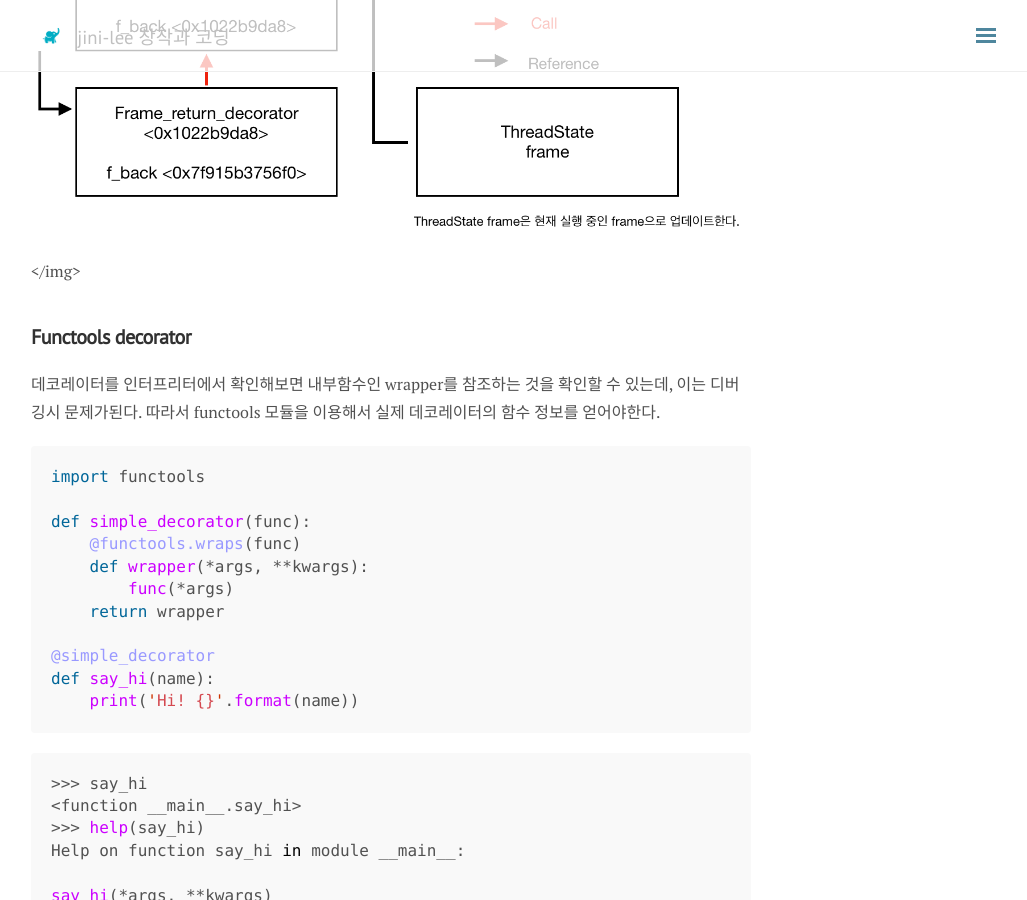
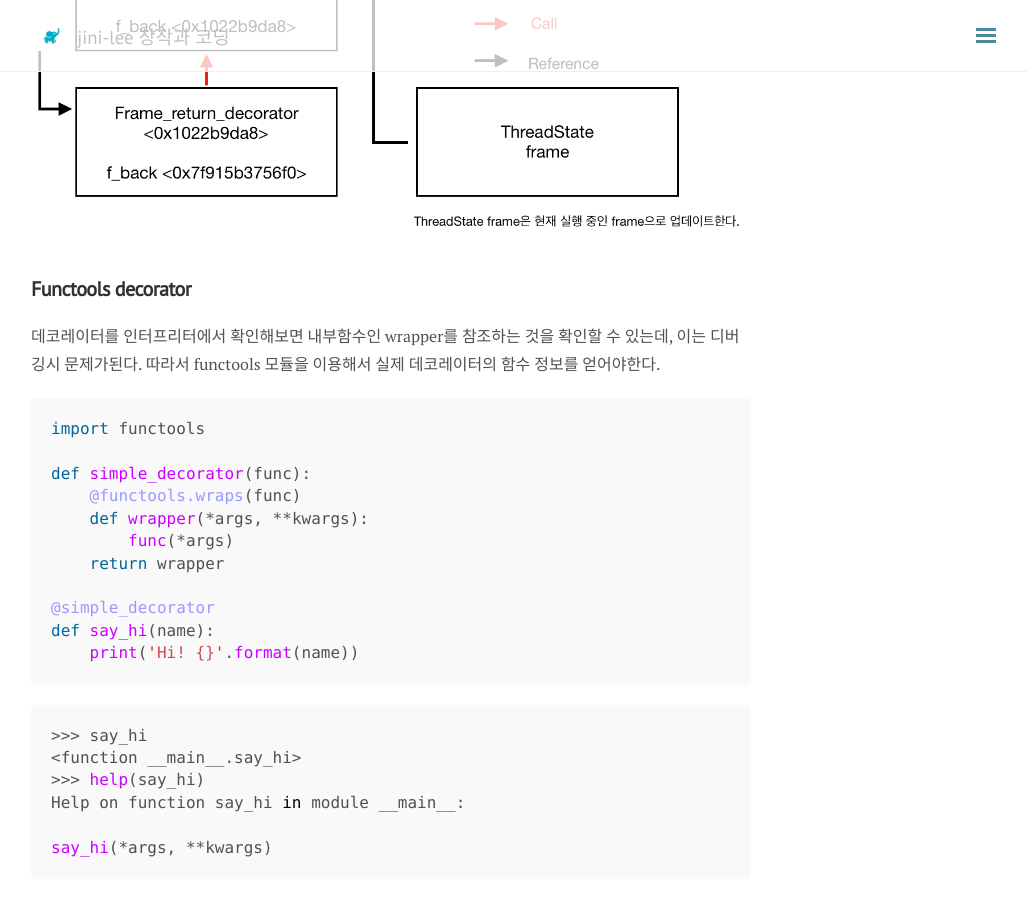
Before and after one commit to jini-lee/jini-lee.github.com, a Jekyll site: the page built from _posts/python/2019-04-16-decorator.md, in a window 1280 px wide and 900 px high, scrolled down 4747 px. Shown: the whole window, without its empty margins (249-1276 px from the left). Built offline with Jekyll 4.4.1, drawn with Linux system fonts in a browser that asks for light colours; nearby versions of some CDN libraries; comment, search, counter and statistics services are not loaded.

Commit message:
Update 2019-04-16-decorator.md

```diff
--- a/_posts/python/2019-04-16-decorator.md
+++ b/_posts/python/2019-04-16-decorator.md
@@ -179,7 +179,7 @@ I'm tyler
 
 먼저 stack()함수에 의한 frame의 stack을 살펴보면 return_decorator(wrapper(say_hi))순서의 호출을 확인할 수 있다. say_hi 함수가 stack의 최상위에 있기 때문이다. inspect.currentframe()의 attributes 중 f_back은 caller의 frame을 나타낸다. say_hi의 f_back은 wrapper의 frame과 같은 것을 확인할 수 있다. 즉 say_hi의 반환은 wrapper의 반환이 없다면 값이 최종 프레임에 전달되지 않는다.
 
-<img src="/public/img/python_img/decorator/frame_stack.png"></img>
+<img src="/public/img/python_img/decorator/frame_stack.png">
 
 ## Functools decorator
 데코레이터를 인터프리터에서 확인해보면 내부함수인 wrapper를 참조하는 것을 확인할 수 있는데, 이는 디버깅시 문제가된다.
```
